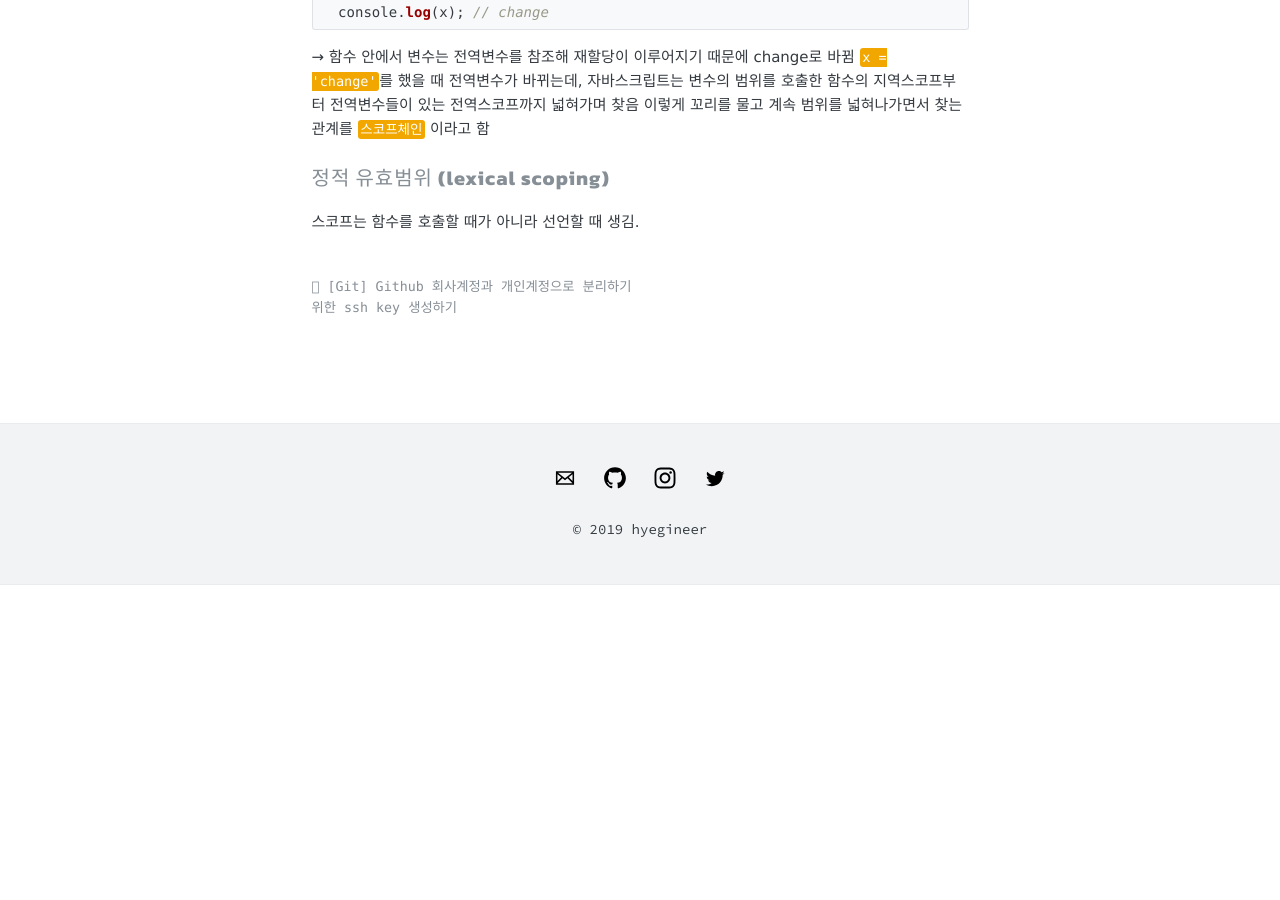
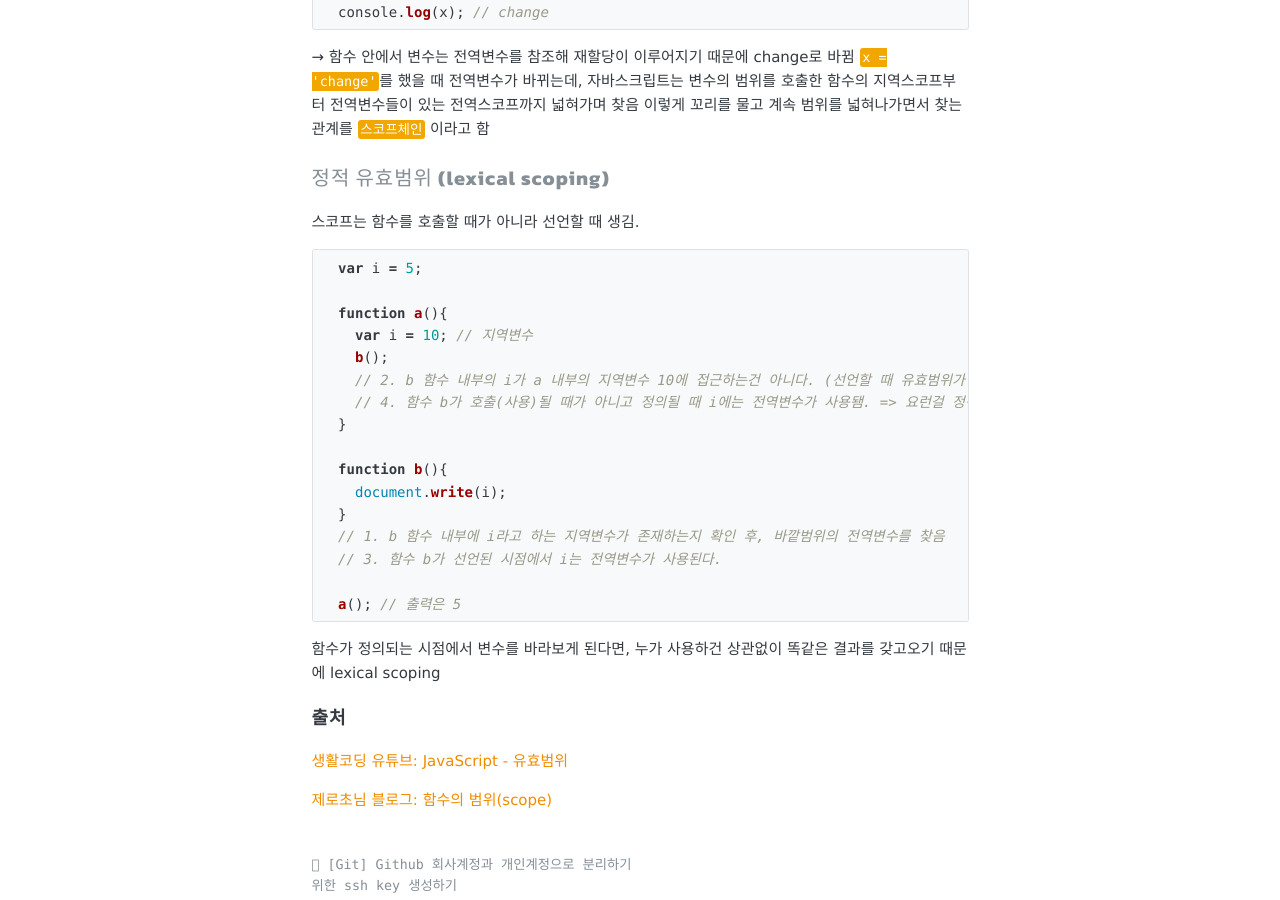
Before and after one commit to hyegineer/hyegineer.github.io, a Jekyll site: the page built from _posts/2020-07-15-javascript-variable.md, in a window 1280 px wide and 900 px high, scrolled down 1199 px. Built offline with Jekyll 4.4.1, drawn with Linux system fonts in a browser that asks for light colours; emoji names are drawn with the system emoji font; comment, search, counter and statistics services are not loaded; before the commit the page ends 1784 px from its top, so only the background shows below that.

Commit message:
posting 편집

````diff
--- a/_posts/2020-07-15-javascript-variable.md
+++ b/_posts/2020-07-15-javascript-variable.md
@@ -61,3 +61,30 @@ tags:
 #### 정적 유효범위 (lexical scoping)
 
 스코프는 함수를 호출할 때가 아니라 선언할 때 생김.
+
+```javascript
+  var i = 5;
+
+  function a(){
+    var i = 10; // 지역변수
+    b();
+    // 2. b 함수 내부의 i가 a 내부의 지역변수 10에 접근하는건 아니다. (선언할 때 유효범위가 생기기 때문에)
+    // 4. 함수 b가 호출(사용)될 때가 아니고 정의될 때 i에는 전역변수가 사용됌. => 요런걸 정적유효범위라고 함
+  }
+
+  function b(){
+    document.write(i);
+  }
+  // 1. b 함수 내부에 i라고 하는 지역변수가 존재하는지 확인 후, 바깥범위의 전역변수를 찾음
+  // 3. 함수 b가 선언된 시점에서 i는 전역변수가 사용된다.
+
+  a(); // 출력은 5
+```
+
+함수가 정의되는 시점에서 변수를 바라보게 된다면, 누가 사용하건 상관없이 똑같은 결과를 갖고오기 때문에
+lexical scoping
+
+##### 출처
+[생활코딩 유튜브: JavaScript - 유효범위](https://www.youtube.com/watch?time_continue=315&v=kfIlysJAkBA&feature=emb_title)
+
+[제로초님 블로그: 함수의 범위(scope)](https://www.zerocho.com/category/JavaScript/post/5740531574288ebc5f2ba97e)
````
Also changed, not shown: other parts of _posts/2020-07-15-javascript-variable.md (+1 -1 lines).
